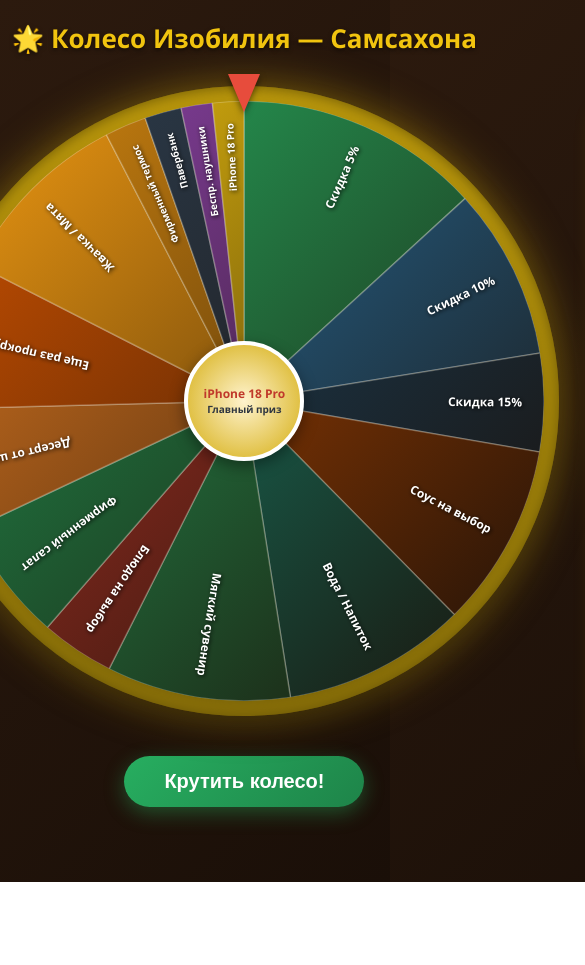
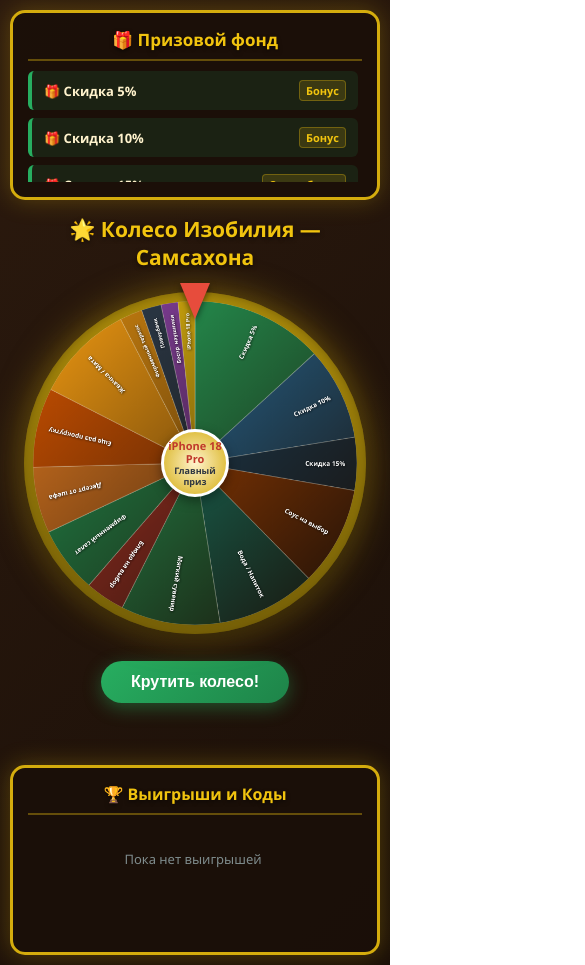
Before and after one commit to khbvkh/samsakhona-wheel, a plain HTML site: page index.html in a window 390 px wide. Shown: the top 965 px of the page, 585 px wide, since content can reach past the window. Before the commit the page ends 882 px from the top, so only its background shows below. Drawn offline with nearby package versions, Linux system fonts and the light colour scheme.

Commit message:
Refactor index.html for layout and responsiveness
Updated styles and layout for responsiveness, adjusted padding, margins, and dimensions for various elements. Added domain protection script and improved accessibility features.

```diff
--- a/index.html
+++ b/index.html
@@ -2,13 +2,14 @@
 <html lang="ru">
 <head>
     <meta charset="UTF-8">
-    <meta name="viewport" content="width=device-width, initial-scale=1.0">
+    <meta name="viewport" content="width=device-width, initial-scale=1.0, maximum-scale=1.0, user-scalable=no">
     <title>Колесо Изобилия — Самсахона</title>
     <!-- Библиотека фейерверка -->
     <script src="https://cdn.jsdelivr.net/npm/canvas-confetti@1.6.0/dist/confetti.browser.min.js"></script>
     <style>
         * {
             box-sizing: border-box;
+            -webkit-tap-highlight-color: transparent;
         }
         body {
             font-family: 'Segoe UI', Tahoma, Geneva, Verdana, sans-serif;
@@ -20,13 +21,15 @@
             background: linear-gradient(135deg, #2c1a0e 0%, #1a0f08 100%);
             color: #fff;
             margin: 0;
-            padding: 20px;
-            gap: 25px;
+            padding: 15px;
+            gap: 20px;
+            overflow-x: hidden;
         }
+
         /* ЛЕВАЯ ПАНЕЛЬ МЕНЮ И ПРИЗОВ */
         .menu-sidebar {
-            width: 380px;
-            height: 660px;
+            width: 320px;
+            height: 620px;
             background: rgba(26, 15, 8, 0.9);
             border: 3px solid #d4ac0d;
             border-radius: 15px;
@@ -34,10 +37,11 @@
             display: flex;
             flex-direction: column;
             padding: 15px;
+            flex-shrink: 0;
         }
         .menu-sidebar h3 {
             margin: 0 0 10px 0;
-            font-size: 18px;
+            font-size: 17px;
             color: #f1c40f;
             text-align: center;
             text-shadow: 0 2px 4px rgba(0,0,0,0.5);
@@ -58,7 +62,7 @@
         .menu-item {
             background: rgba(39, 174, 96, 0.12);
             border-left: 4px solid #27ae60;
-            padding: 10px 14px;
+            padding: 9px 12px;
             border-radius: 6px;
             font-size: 13px;
             display: flex;
@@ -72,17 +76,17 @@
         .price-tag {
             color: #f1c40f;
             font-weight: bold;
-            font-size: 12px;
+            font-size: 11px;
             background: rgba(241, 196, 15, 0.15);
-            padding: 2px 8px;
+            padding: 2px 6px;
             border-radius: 4px;
             border: 1px solid rgba(241, 196, 15, 0.3);
         }
 
         /* ПРАВАЯ ПАНЕЛЬ ИСТОРИИ И КОДОВ */
         .history-sidebar {
-            width: 290px;
-            height: 660px;
+            width: 280px;
+            height: 620px;
             background: rgba(26, 15, 8, 0.9);
             border: 3px solid #d4ac0d;
             border-radius: 15px;
@@ -90,6 +94,7 @@
             display: flex;
             flex-direction: column;
             padding: 15px;
+            flex-shrink: 0;
         }
         .history-sidebar h3 {
             margin: 0 0 10px 0;
@@ -114,9 +119,9 @@
         .history-item {
             background: rgba(212, 172, 13, 0.15);
             border-left: 4px solid #f1c40f;
-            padding: 10px;
+            padding: 9px;
             border-radius: 6px;
-            font-size: 13px;
+            font-size: 12px;
             display: flex;
             flex-direction: column;
             gap: 4px;
@@ -148,9 +153,9 @@
             font-weight: bold;
         }
 
-        /* Кастомный скроллбар для панелей */
+        /* Кастомный скроллбар */
         .menu-list::-webkit-scrollbar, .history-list::-webkit-scrollbar {
-            width: 6px;
+            width: 5px;
         }
         .menu-list::-webkit-scrollbar-thumb, .history-list::-webkit-scrollbar-thumb {
             background: #d4ac0d;
@@ -166,42 +171,47 @@
             display: flex;
             flex-direction: column;
             align-items: center;
+            flex-grow: 1;
+            max-width: 620px;
         }
         h1 {
-            margin: 0 0 15px 0;
-            font-size: 26px;
+            margin: 0 0 12px 0;
+            font-size: 24px;
             color: #f1c40f;
             text-shadow: 0 2px 4px rgba(0,0,0,0.5);
             text-align: center;
         }
         .wheel-container {
             position: relative;
-            width: 660px;
-            height: 660px;
+            width: 100%;
+            max-width: 540px;
+            aspect-ratio: 1;
             display: flex;
             align-items: center;
             justify-content: center;
         }
         .wheel-border {
-            width: 630px;
-            height: 630px;
+            width: 95%;
+            height: 95%;
             border-radius: 50%;
             background: #d4ac0d;
-            box-shadow: 0 0 40px rgba(212, 172, 13, 0.5), inset 0 0 20px rgba(0,0,0,0.6);
+            box-shadow: 0 0 35px rgba(212, 172, 13, 0.5), inset 0 0 20px rgba(0,0,0,0.6);
             display: flex;
             align-items: center;
             justify-content: center;
             position: relative;
         }
         canvas {
+            width: 95% !important;
+            height: 95% !important;
             border-radius: 50%;
-            filter: drop-shadow(0 10px 15px rgba(0,0,0,0.5));
+            filter: drop-shadow(0 8px 12px rgba(0,0,0,0.5));
         }
         /* Внешняя вращающаяся стрелка строго сверху */
         .external-spinner {
             position: absolute;
-            width: 650px;
-            height: 650px;
+            width: 100%;
+            height: 100%;
             top: 50%;
             left: 50%;
             transform: translate(-50%, -50%) rotate(0deg);
@@ -213,21 +223,21 @@
         .external-spinner::before {
             content: '';
             position: absolute;
-            top: -2px;
-            left: calc(50% - 16px);
+            top: 0px;
+            left: calc(50% - 15px);
             width: 0;
             height: 0;
-            border-left: 16px solid transparent;
-            border-right: 16px solid transparent;
-            border-top: 38px solid #e74c3c;
+            border-left: 15px solid transparent;
+            border-right: 15px solid transparent;
+            border-top: 36px solid #e74c3c;
             filter: drop-shadow(0 3px 3px rgba(0,0,0,0.5));
         }
         .wheel-center-btn {
             position: absolute;
-            width: 120px;
-            height: 120px;
+            width: 20%;
+            height: 20%;
             background: radial-gradient(circle, #fff3cd 0%, #d4ac0d 100%);
-            border: 4px solid #fff;
+            border: 3px solid #fff;
             border-radius: 50%;
             z-index: 40;
             display: flex;
@@ -239,26 +249,26 @@
             text-align: center;
             line-height: 1.2;
             color: #2f3640;
-            box-shadow: 0 5px 15px rgba(0,0,0,0.4);
+            box-shadow: 0 4px 12px rgba(0,0,0,0.4);
             pointer-events: none;
-            padding: 5px;
+            padding: 4px;
         }
         .spin-btn {
-            margin-top: 25px;
-            padding: 14px 40px;
-            font-size: 20px;
+            margin-top: 18px;
+            padding: 13px 36px;
+            font-size: 18px;
             font-weight: bold;
             background: linear-gradient(135deg, #27ae60 0%, #1e8449 100%);
             color: white;
             border: none;
             border-radius: 30px;
             cursor: pointer;
-            box-shadow: 0 6px 20px rgba(39, 174, 96, 0.4);
+            box-shadow: 0 5px 18px rgba(39, 174, 96, 0.4);
             transition: all 0.2s ease;
         }
         .spin-btn:hover {
             transform: translateY(-2px);
-            box-shadow: 0 8px 25px rgba(39, 174, 96, 0.6);
+            box-shadow: 0 7px 22px rgba(39, 174, 96, 0.6);
         }
         .spin-btn:disabled {
             background: #718093;
@@ -267,17 +277,62 @@
             transform: none;
         }
         #result {
-            margin-top: 20px;
-            font-size: 20px;
+            margin-top: 15px;
+            font-size: 18px;
             font-weight: bold;
             color: #f1c40f;
-            min-height: 35px;
+            min-height: 32px;
             text-align: center;
             text-shadow: 0 2px 4px rgba(0,0,0,0.5);
+        }
+
+        /* АДАПТИВНОСТЬ ДЛЯ ПЛАНШЕТОВ И ТЕЛЕФОНОВ */
+        @media screen and (max-width: 1024px) {
+            body {
+                flex-direction: column !important;
+                height: auto !important;
+                padding: 10px !important;
+                gap: 15px !important;
+            }
+            .menu-sidebar, .history-sidebar {
+                width: 100% !important;
+                max-width: 540px !important;
+                height: 190px !important;
+            }
+            .main-content {
+                width: 100% !important;
+                max-width: 540px !important;
+            }
+            .wheel-container {
+                max-width: 360px !important;
+            }
+            h1 {
+                font-size: 21px !important;
+            }
+            .spin-btn {
+                padding: 12px 30px;
+                font-size: 16px;
+            }
         }
     </style>
 </head>
 <body>
+
+    <script>
+        // Защита по домену (ваш GitHub Pages)
+        const allowedHostname = "khbvkh.github.io";
+        if (window.location.hostname !== "localhost" &&
+            window.location.hostname !== "127.0.0.1" &&
+            window.location.hostname !== allowedHostname) {
+            document.body.innerHTML = `
+                <div style="background: #1a0f08; color: #ff6b6b; height: 100vh; display: flex; flex-direction: column; align-items: center; justify-content: center; font-family: sans-serif; text-align: center; padding: 20px;">
+                    <h1 style="font-size: 26px; margin-bottom: 10px;">⛔ Доступ заблокирован</h1>
+                    <p style="font-size: 15px; color: #fff;">Этот сайт защищен авторским правом ресторана «Самсахона».</p>
+                </div>
+            `;
+            throw new Error("Unauthorized domain execution prevented.");
+        }
+    </script>
 
     <!-- СЛЕВА: Уникальные призы и фонд -->
     <div class="menu-sidebar">
@@ -295,8 +350,8 @@
             <div id="externalPointer" class="external-spinner"></div>
             <div class="wheel-border">
                 <div class="wheel-center-btn">
-                    <span style="color: #c0392b; font-size: 12px;">iPhone 18 Pro</span>
-                    <span style="font-size: 10px; margin-top: 2px;">Главный приз</span>
+                    <span style="color: #c0392b; font-size: 11px;">iPhone 18 Pro</span>
+                    <span style="font-size: 9px; margin-top: 1px;">Главный приз</span>
                 </div>
                 <canvas id="wheel" width="600" height="600"></canvas>
             </div>
@@ -310,7 +365,7 @@
     <div class="history-sidebar">
         <h3>🏆 Выигрыши и Коды</h3>
         <ul id="historyList" class="history-list">
-            <li style="color: #7f8c8d; text-align: center; margin-top: 30px; font-size: 13px;">Пока нет выигрышей</li>
+            <li style="color: #7f8c8d; text-align: center; margin-top: 25px; font-size: 13px;">Пока нет выигрышей</li>
         </ul>
     </div>
 
@@ -397,7 +452,7 @@
         ];
 
         const numSegments = prizes.length;
-        let winHistory = []; // Массив истории выигрышей (макс 30)
+        let winHistory = [];
 
         function getMappedPrizes() {
             const totalVisualWeight = prizes.reduce((sum, p) => sum + (p.visualWeightRef !== undefined ? p.visualWeightRef : p.weight), 0);
@@ -475,7 +530,7 @@
             historyList.innerHTML = '';
 
             if (winHistory.length === 0) {
-                historyList.innerHTML = `<li style="color: #7f8c8d; text-align: center; margin-top: 30px; font-size: 13px;">Пока нет выигрышей</li>`;
+                historyList.innerHTML = `<li style="color: #7f8c8d; text-align: center; margin-top: 25px; font-size: 13px;">Пока нет выигрышей</li>`;
                 return;
             }
 
@@ -537,7 +592,6 @@
         let isSpinning = false;
         let timerInterval = null;
 
-        // Функция запуска таймера на 1 минуту для обычных призов
         function startOneMinuteTimer() {
             let timeLeft = 60; // 60 секунд
             spinBtn.disabled = true;
@@ -631,13 +685,11 @@
                 playRichWinSound();
                 triggerTopCenterFireworks();
 
-                // Проверяем: если выпала «Еще раз прокрутку», таймер НЕ включается, кнопка сразу активна
                 if (wonPrize === "Еще раз прокрутку") {
                     spinBtn.disabled = false;
                     spinBtn.textContent = "Крутить колесо!";
                     resultDiv.innerHTML = `🔄 Вы выиграли повторную прокрутку! Крутите снова без ожидания!`;
                 } else {
-                    // Для всех остальных ячеек включается таймер обратного отсчета на 1 минуту
                     const assignedCode = addPrizeToHistory(wonPrize);
                     resultDiv.innerHTML = `🎉 Приз: ${wonPrize}! <br><span style="font-size: 16px; color: #fff3cd;">Код купона: <b style="color: #e74c3c;">${assignedCode}</b></span>`;
                     startOneMinuteTimer();
```
